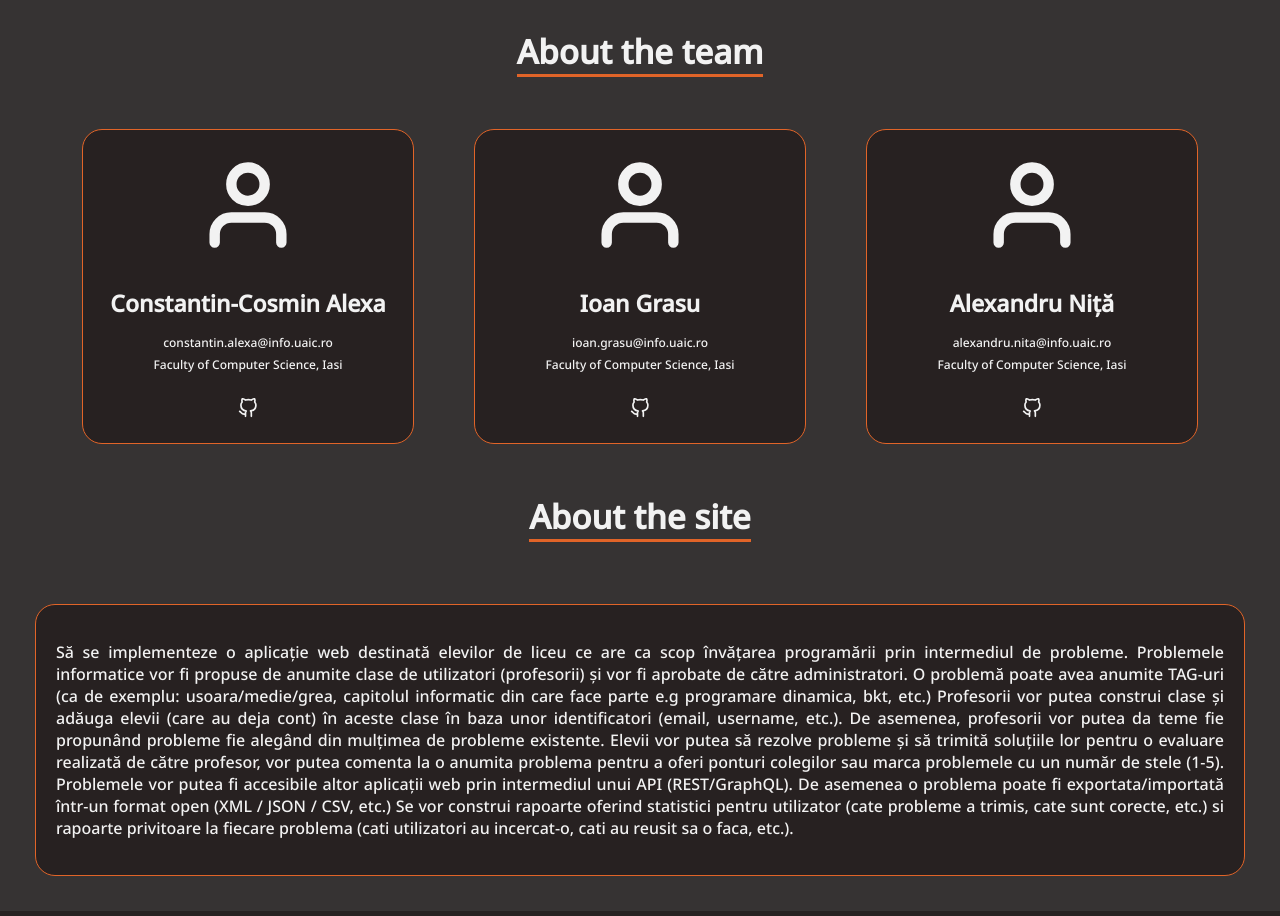
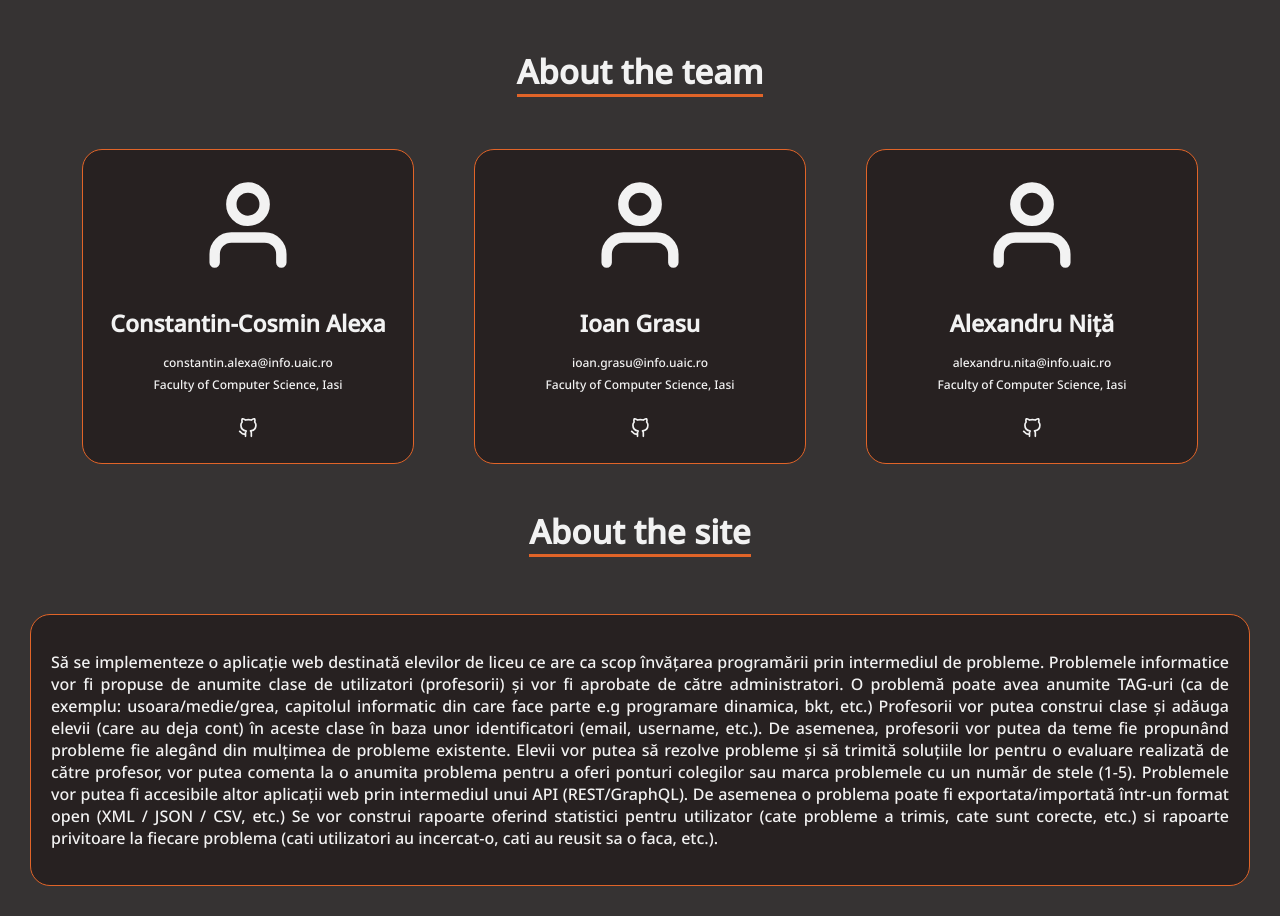
Before and after one commit to ValeuDoamne/In-form-atiX, a PHP site: page /about.html in a window 1280 px wide. Shown: the part 51-967 px from the top of the page. Run offline with PHP 8.4, Linux system fonts and the light colour scheme.

Commit message:
Add files via upload

```diff
--- a/about.html
+++ b/about.html
@@ -39,7 +39,7 @@
         <div class ="card-container">
             <div class="card" itemscope itemtype="https://schema.org/Person">
                 <img src="./assets/imgs/defaultCardAbout.svg" class="userpic" itemprop="image">
-                <p class="name" itemprop="name"><span itemprop="givenName">Constantin-Cosmin</span> <span itemprop="familyName">Alexa</span></h2>
+                <p class="name" itemprop="name"><span itemprop="givenName">Constantin-Cosmin</span> <span itemprop="familyName">Alexa</span></p>
                 <p class="info" itemprop="email">constantin.alexa@info.uaic.ro</p>
                 <p class="info" itemprop="affiliation">Faculty of Computer Science, Iasi</p>
                 <a href = "https://github.com/ValeuDoamne" itemprop="url"><img src="./assets/imgs/githubCardAbout.svg" class="connections"></a>
@@ -47,7 +47,7 @@
 
             <div class="card" itemscope itemtype="https://schema.org/Person">
                 <img src="./assets/imgs/defaultCardAbout.svg" class="userpic" itemprop="image">
-                <p class="name" itemprop="name"><span itemprop="givenName">Ioan</span> <span itemprop="familyName">Grasu</span></h2>
+                <p class="name" itemprop="name"><span itemprop="givenName">Ioan</span> <span itemprop="familyName">Grasu</span></p>
                 <p class="info" itemprop="email">ioan.grasu@info.uaic.ro</p>
                 <p class="info" itemprop="affiliation">Faculty of Computer Science, Iasi</p>
                 <a href = "https://github.com/lGnyte" itemprop="url"><img src="./assets/imgs/githubCardAbout.svg" class="connections"></a>
@@ -55,7 +55,7 @@
 
             <div class="card" itemscope itemtype="https://schema.org/Person">
                 <img src="./assets/imgs/defaultCardAbout.svg" class="userpic" itemprop="image">
-                <p class="name" itemprop="name"><span itemprop="givenName">Alexandru</span> <span itemprop="familyName">Niță</span></h2>
+                <p class="name" itemprop="name"><span itemprop="givenName">Alexandru</span> <span itemprop="familyName">Niță</span></p>
                 <p class="info" itemprop="email"> alexandru.nita@info.uaic.ro</p>
                 <p class="info" itemprop="affiliation">Faculty of Computer Science, Iasi</p>
                 <a href = "https://github.com/Allexor" itemprop="url"><img src="./assets/imgs/githubCardAbout.svg" class="connections"></a>
--- a/assets/css/style.css
+++ b/assets/css/style.css
@@ -1,5 +1,5 @@
  /* Add a black background color to the top navigation */
- html, body {
+html, body {
     margin: 0px;
 }
 
@@ -246,12 +246,12 @@ h1 {
 
 /* Start About Section */
 .mainAbout {
-    margin-top: 60px;
+    margin-top: 85px;
     text-align:center;
 }
 
 .mainAbout h1 {
-    margin-top: 20px;
+    margin-top: 15px;
     font-size: 33px;
     color:#f2f2f2;
     border-bottom: 3px solid #E16428;
@@ -259,7 +259,7 @@ h1 {
 }
 
 .mainAbout h2 {
-    margin-top: 20px;
+    margin-top: 15px;
     font-size: 33px;
     color:#f2f2f2;
     border-bottom: 3px solid #E16428;
@@ -268,10 +268,12 @@ h1 {
 
 .card-container {
     display:flex;
+    flex-wrap: wrap;
     justify-content: center;
 }
 
 .card {
+
     border-radius: 20px;
     border: 1px solid #E16428;
     background-color: #272121;
@@ -309,14 +311,13 @@ h1 {
     font-family: 'Noto Sans', sans-serif;
 }
 
-  .informationCard
-  {
+  .informationCard {
     border-radius: 20px;
     border: 1px solid #E16428;
     background-color: #272121;
     color: #f2f2f2;
     padding: 20px;
-    margin: 35px;
+    margin: 30px;
     width: 1270px;
     text-align: justify;
     font-family: 'Noto Sans', sans-serif;
```
